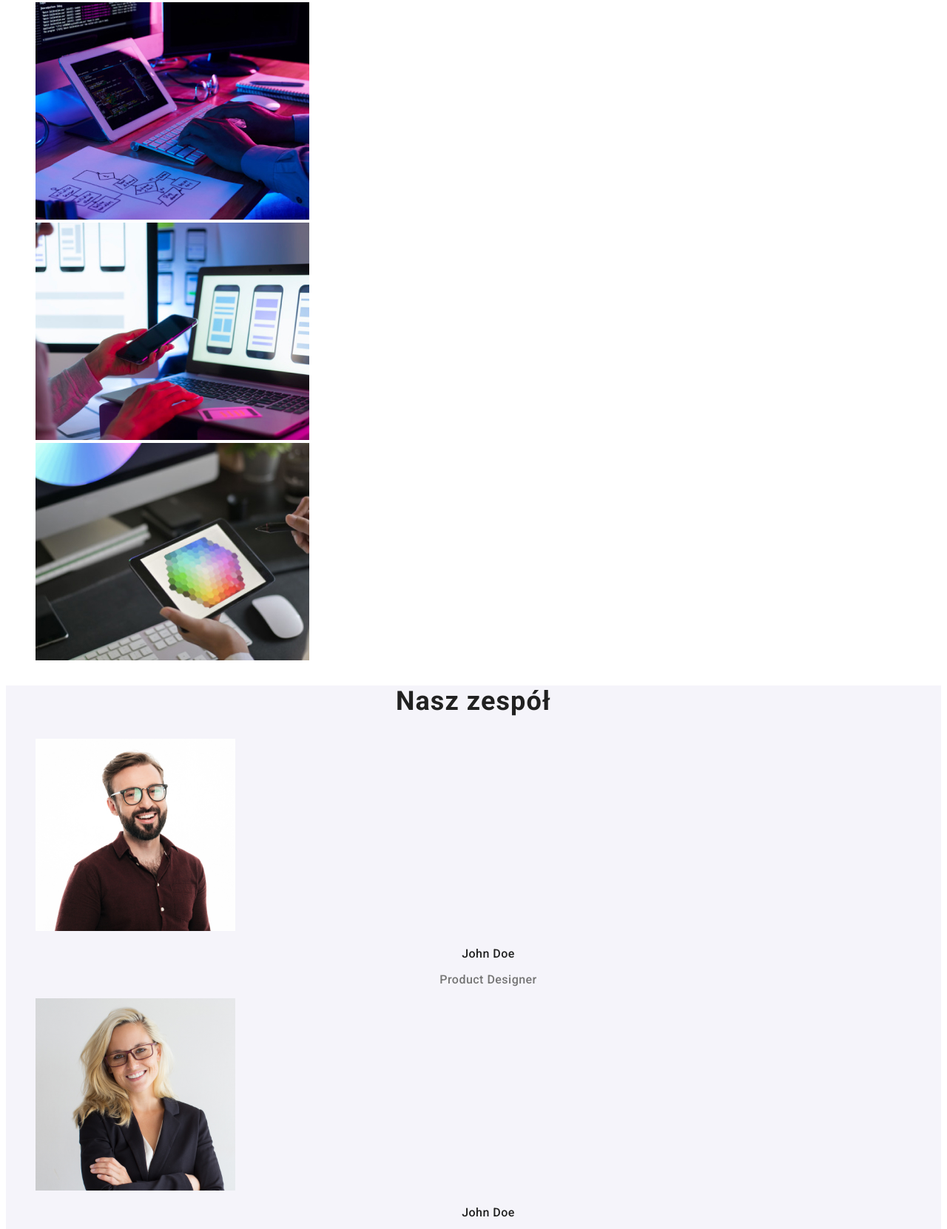
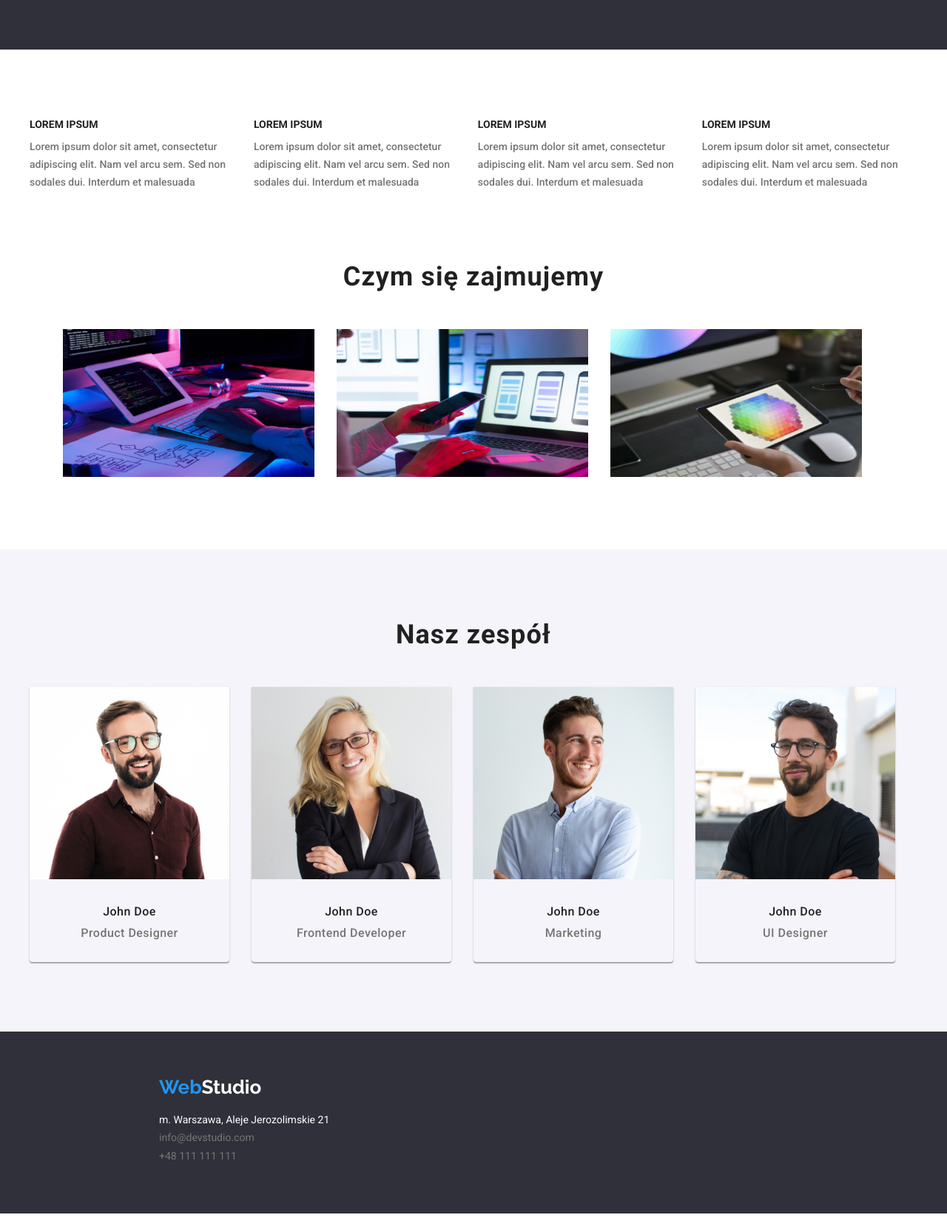
Before and after one commit to lubkepatryk/goit-markup-hw-03, a plain HTML site: page index.html in a window 1280 px wide. Shown: the part 734-2396 px from the top of the page at 74% size. After the commit the page ends 2375 px from the top, so only its background shows below. Drawn offline with nearby package versions, Linux system fonts and the light colour scheme.

Commit message:
website content positioning completed for index and portfolio

```diff
--- a/css/styles.css
+++ b/css/styles.css
@@ -8,6 +8,12 @@
 body {
   font-family: "Roboto", "Raleway", sans-serif;
   color: var(--main-font-color);
+  max-width: 1600px;
+}
+
+.container {
+  max-width: 1200px;
+  margin: 0 auto;
 }
 
 .disappear {
@@ -28,6 +34,8 @@ body {
   height: 38px;
   width: 121px;
   font-family: inherit;
+  padding-right: 8px;
+  padding-left: 0;
 }
 
 .button:hover,
@@ -43,27 +51,37 @@ body {
   border: var(--brand-color);
   font-weight: 700;
   font-size: 16px;
+  font-family: "Roboto", "Railway", sans-serif;
   line-height: 1.87;
   text-align: center;
   height: 50px;
   width: 200px;
   color: #ffffff;
+  margin-bottom: 200px;
 }
 
 .logo {
   color: #000000;
   font-weight: 700;
   font-size: 26px;
+  margin-right: 93px;
+  padding-block: 25px;
 }
 
 .logo1 {
   color: var(--brand-color);
+  line-height: 1.19;
 }
 
-.link.logo2 {
+.logo2.link {
   color: #ffffff;
   font-weight: 700;
   font-size: 26px;
+}
+
+.logo.link,
+.logo2.link {
+  font-family: "Raleway", "Roboto", sans-serif;
 }
 
 .link {
@@ -74,6 +92,7 @@ body {
 
 .link.contact {
   color: var(--secondary-font-color);
+  font-weight: 400;
 }
 
 .link:hover,
@@ -85,18 +104,50 @@ body {
 
 .list {
   list-style-type: none;
-  font-size: 16px;
+  font-size: 14px;
   font-weight: 500;
   line-height: 1.14;
+  padding: 0;
+}
+
+.list .link {
+  display: block;
+  padding: 0 46px 0 0;
+}
+
+.list.buttons {
+  padding: 22px;
+  margin-bottom: 34px;
+}
+
+.navigation {
+  margin-right: 325px;
+}
+
+.list .link.contact {
+  padding-right: 50px;
+}
+
+.border {
+  border-bottom: 1px solid #ececec;
 }
 
 .header {
-  border: 1px solid #ececec;
+  display: flex;
+  align-items: center;
+}
+
+.navigation,
+.list {
+  display: flex;
+  justify-content: center;
+  align-items: center;
 }
 
 .heading {
   font-size: 18px;
   line-height: 2;
+  padding-bottom: 4px;
 }
 
 .filtr {
@@ -108,15 +159,33 @@ body {
 .heading2 {
   font-size: 14px;
   line-height: 1.14;
+  padding-bottom: 10px;
 }
 
 .paragraph {
   font-size: 14px;
   line-height: 1.7;
+  padding-right: 30px;
+  color: var(--secondary-font-color);
+}
+
+.last {
+  padding-right: 0;
+}
+
+h2,
+h3,
+p,
+ul {
+  margin: 0;
 }
 
 .main-section {
   background-color: var(--background-color);
+  display: flex;
+  flex-direction: column;
+  align-items: center;
+  justify-content: center;
 }
 
 .main-header {
@@ -126,6 +195,8 @@ body {
   text-align: center;
   letter-spacing: 0.06em;
   color: #ffffff;
+  padding-top: 200px;
+  margin: 0 452px 30px;
 }
 
 .second-header {
@@ -134,10 +205,32 @@ body {
   text-align: center;
   letter-spacing: 0.03em;
   color: var(--main-font-color);
+  margin-bottom: 50px;
+}
+
+.box {
+  padding-right: 30px;
+  padding-bottom: 94px;
+}
+
+.card {
+  margin-right: 30px;
+  box-shadow: 0px 1px 3px rgba(0, 0, 0, 0.12), 0px 1px 1px rgba(0, 0, 0, 0.14),
+    0px 2px 1px rgba(0, 0, 0, 0.2);
+  border-radius: 0px 0px 4px 4px;
 }
 
 .section {
+  padding-top: 94px;
+}
+
+.section2 {
+  padding-bottom: 94px;
+}
+
+.team {
   background-color: #f5f4fa;
+  padding-bottom: 94px;
 }
 
 .name {
@@ -147,6 +240,7 @@ body {
   text-align: center;
   letter-spacing: 0.03em;
   color: var(--main-font-color);
+  padding: 30px 0 10px;
 }
 
 .role {
@@ -155,13 +249,37 @@ body {
   text-align: center;
   letter-spacing: 0.03em;
   color: var(--secondary-font-color);
+  padding-bottom: 30px;
+}
+
+.card-set {
+  flex-wrap: wrap;
+  gap: 30px;
+}
+
+.heading-filtr {
+  padding-inline: 24px;
+  padding-block: 20px;
 }
 
 .footer {
   background-color: var(--background-color);
+  padding: 60px 215px;
+  box-sizing: border-box;
 }
 
 .address {
   color: #ffffff;
   font-style: normal;
+  font-size: 14px;
+  margin-top: 20px;
+  margin-bottom: 9px;
 }
+
+.list.foot {
+  display: inline;
+}
+
+.list.foot > li {
+  padding-bottom: 9px;
+}
--- a/index.html
+++ b/index.html
@@ -4,16 +4,24 @@
     <meta charset="UTF-8" />
     <meta http-equiv="X-UA-Compatible" content="IE=edge" />
     <meta name="viewport" content="width=device-width, initial-scale=1.0" />
+    <!-- Modern Normalizator domyślnych styli CSS przeglądarki -->
+    <link
+      rel="stylesheet"
+      href="node_modules/modern-normalize/modern-normalize.css"
+    />
+    <!-- Fonty -->
     <link
       href="https://fonts.googleapis.com/css2?family=Raleway:wght@700&family=Roboto:wght@400;500;700;900&display=swap"
       rel="stylesheet"
     />
+    <!-- Style CSS -->
     <link rel="stylesheet" href="./css/styles.css" />
     <title>Studio</title>
   </head>
   <body>
-    <header class="header">
-      <nav>
+    <header class="border">
+      <div class="header container">
+        <nav class="navigation">
           <a href="./index.html" class="logo link"
             ><span class="logo1">Web</span>Studio</a
           >
@@ -37,9 +45,12 @@
               >
             </li>
             <li>
-            <a href="tel:+48111111111" class="link contact">+48 111 111 111</a>
+              <a href="tel:+48111111111" class="link contact"
+                >+48 111 111 111</a
+              >
             </li>
           </ul>
+        </div>
       </div>
     </header>
     <main>
@@ -47,7 +58,7 @@
         <h1 class="main-header">EFEKTYWNE ROZWIĄZANIA DLA WASZEGO BIZNESU</h1>
         <button class="button1" type="button">Zamów usługe</button>
       </section>
-      <div>
+      <div class="container section">
         <h2 class="disappear">Nagłówek h2 do schowania w CSS</h2>
         <ul class="list">
           <li>
@@ -73,18 +84,19 @@
           </li>
           <li>
             <h3 class="heading2">LOREM IPSUM</h3>
-            <p class="paragraph">
+            <p class="paragraph last">
               Lorem ipsum dolor sit amet, consectetur adipiscing elit. Nam vel
               arcu sem. Sed non sodales dui. Interdum et malesuada
             </p>
           </li>
         </ul>
       </div>
-      <section>
+      <section class="container section">
         <h2 class="second-header">Czym się zajmujemy</h2>
         <ul class="list">
           <li>
             <img
+              class="box"
               src="./images/box1.jpg"
               alt="zbliżenie na programistę pracującego przy biurku"
               width="370"
@@ -93,6 +105,7 @@
           </li>
           <li>
             <img
+              class="box"
               src="./images/box2.jpg"
               alt="programista pracujący nad projektem aplikacji mobilnej"
               width="370"
@@ -101,6 +114,7 @@
           </li>
           <li>
             <img
+              class="box"
               src="./images/box3.jpg"
               alt="grafik wybierający barwy z palety na tablecie"
               width="370"
@@ -109,10 +123,10 @@
           </li>
         </ul>
       </section>
-      <section class="section">
+      <section class="section team">
         <h2 class="second-header">Nasz zespół</h2>
         <ul class="list">
-          <li>
+          <li class="card">
             <img
               src="./images/img1.jpg"
               alt="John Doe, Product designer"
@@ -122,7 +136,7 @@
             <h3 class="name">John Doe</h3>
             <p class="role">Product Designer</p>
           </li>
-          <li>
+          <li class="card">
             <img
               src="./images/img2.jpg"
               alt="John Doe, Frontend Developer"
@@ -132,7 +146,7 @@
             <h3 class="name">John Doe</h3>
             <p class="role">Frontend Developer</p>
           </li>
-          <li>
+          <li class="card">
             <img
               src="./images/img3.jpg"
               alt="John Doe, Marketing"
@@ -142,7 +156,7 @@
             <h3 class="name">John Doe</h3>
             <p class="role">Marketing</p>
           </li>
-          <li>
+          <li class="card">
             <img
               src="./images/img4.jpg"
               alt="John Doe, UI Designer"
@@ -161,7 +175,7 @@
       >
       <address>
         <p class="address">m. Warszawa, Aleje Jerozolimskie 21</p>
-        <ul class="list">
+        <ul class="list foot">
           <li>
             <a href="mailto:info@devstudio.com" class="link contact"
               >info@devstudio.com</a
```
Also changed, not shown: portfolio.html (+37 -8 lines). Lines whose indentation alone changed are shown as unchanged.
